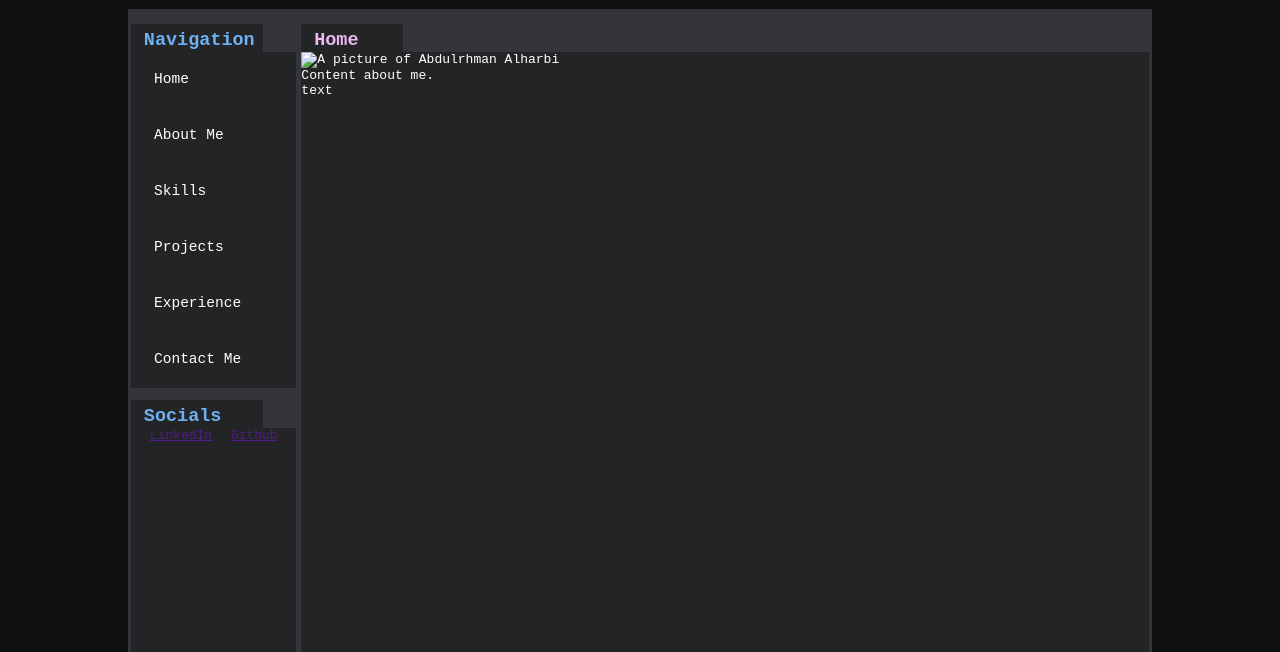
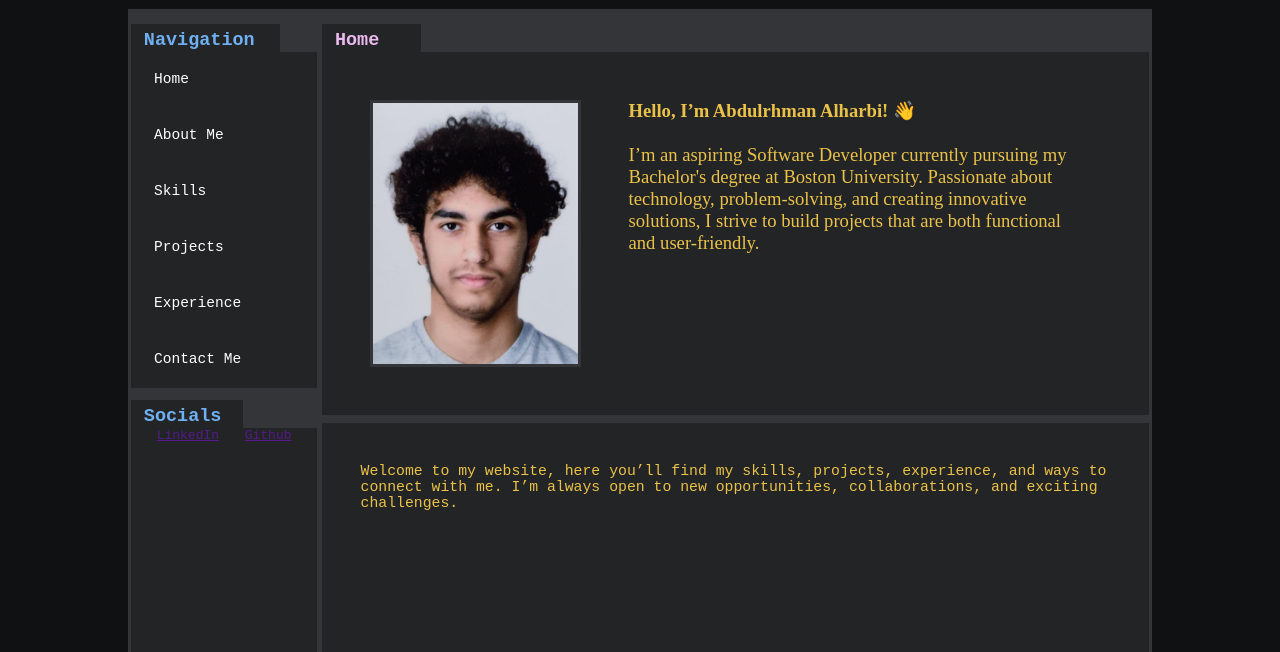
Before and after one commit to abdulrhmanAlharbi/CS391-MP-1, a plain HTML site: page index.html in a window 1280 px wide. Shown: the part 148-800 px from the top of the page. Drawn offline with Linux system fonts and the light colour scheme.

Commit message:
added content to home page

```diff
--- a/index.html
+++ b/index.html
@@ -32,7 +32,7 @@
                         </ul>
                     </nav>
                     <div class="small-section-header" >
-                        <div class="small-label-containers">
+                        <div class="small-label-containers" id="socials">
                             <h3 class="label-text">Socials</h3>
                         </div>
                     </div>
@@ -56,12 +56,20 @@
 
                     <!-- main content -->
                     <div id="imgbio_container"> <!-- allow different ordering for flexbox-->
-                        <img src="" alt="A picture of Abdulrhman Alharbi"/>
-                        <p>
-                            Content about me.
-                        </p>
+                        <div id="img-container">
+                            <img id="img" src="WEBLIB_H_USER.ISCRIPT1.FieldFormula.jpeg" alt="A picture of Abdulrhman Alharbi"/>
+                        </div>
+                        <div id="bio-container">
+                            <p id="bio">
+                                <strong>Hello, I’m Abdulrhman Alharbi! 👋</strong> <br><br>
+
+                                I’m an aspiring Software Developer currently pursuing my Bachelor's degree at Boston University. Passionate about technology, problem-solving, and creating innovative solutions, I strive to build projects that are both functional and user-friendly.
+                            </p>
+                        </div>
                     </div>
-                    <p>text</p>
+                    <p id="section">
+                        Welcome to my website, here  you’ll find my skills, projects, experience, and ways to connect with me. I’m always open to new opportunities, collaborations, and exciting challenges.
+                    </p>
                 </main>
                 <!-- main tag end -->
             </div>
--- a/style.css
+++ b/style.css
@@ -14,10 +14,52 @@ body {
     color: white;
     font-family: monospace;
 }
+/* main content */
 main{
     width: 100%;
     height: 100vh;
+    display: flex;
+    flex-direction: column;
 }
+
+#imgbio_container {
+    display: flex;
+    flex-direction: row;
+    justify-content: center;
+    width: 100%;
+    border-bottom: #343538 1vh solid;
+}
+
+#img-container {
+    width: 40%;
+    margin: 6vh;
+    border: #343538 0.45vh solid;
+}
+#img {
+    width: 100%;
+    height: 100%;
+}
+
+#bio-container {
+    width: 100%;
+    padding-top: 6vh;
+}
+#bio {
+    align-self: center;
+    width: 100%;
+    padding-right: 6vw;
+    color: #ebc248;
+    font-size: calc(2px + 1.3vw);
+    font-family: "Bitstream Charter";
+}
+/* new row */
+#section {
+    padding-top: 4vh;
+    margin: 1vh 3vw;
+    color: #ebc248;
+    font-size: calc(2px + 1vw);
+}
+/* main content end */
 
 #page-wrapper {
     width: 80vw;
@@ -31,7 +73,7 @@ header{
     margin-bottom: 1.5vh;
 }
 #left-content {
-    width : 20%;
+    width : 23%;
     height: 100vh;
     border-right: 0.4vw solid #343538;
     /* box-shadow: 4px 0px 4px #161719; */
@@ -155,6 +197,15 @@ nav a:hover{
     font-size: calc(3px + 1vw);
     margin-top: 1.5vh;
 }
+#socials {
+    display: flex; /* to move the text using flexbox */
+    flex-direction: row;
+    align-items: flex-end; /* move to bottom */
+    width: 60%;
+    height: 70%;
+    background: #232426;
+    font-size: calc(3px + 1vw);
+    margin-top: 1.5vh;}
 
 .label-text {
     margin-left: 1vw;
@@ -168,7 +219,3 @@ nav a:hover{
     width: 100%;
     background: #343538;
 }
-
-#test {
-    background: #ebc248;
-}
```
Also changed, not shown: WEBLIB_H_USER.ISCRIPT1.FieldFormula.jpeg (added).
